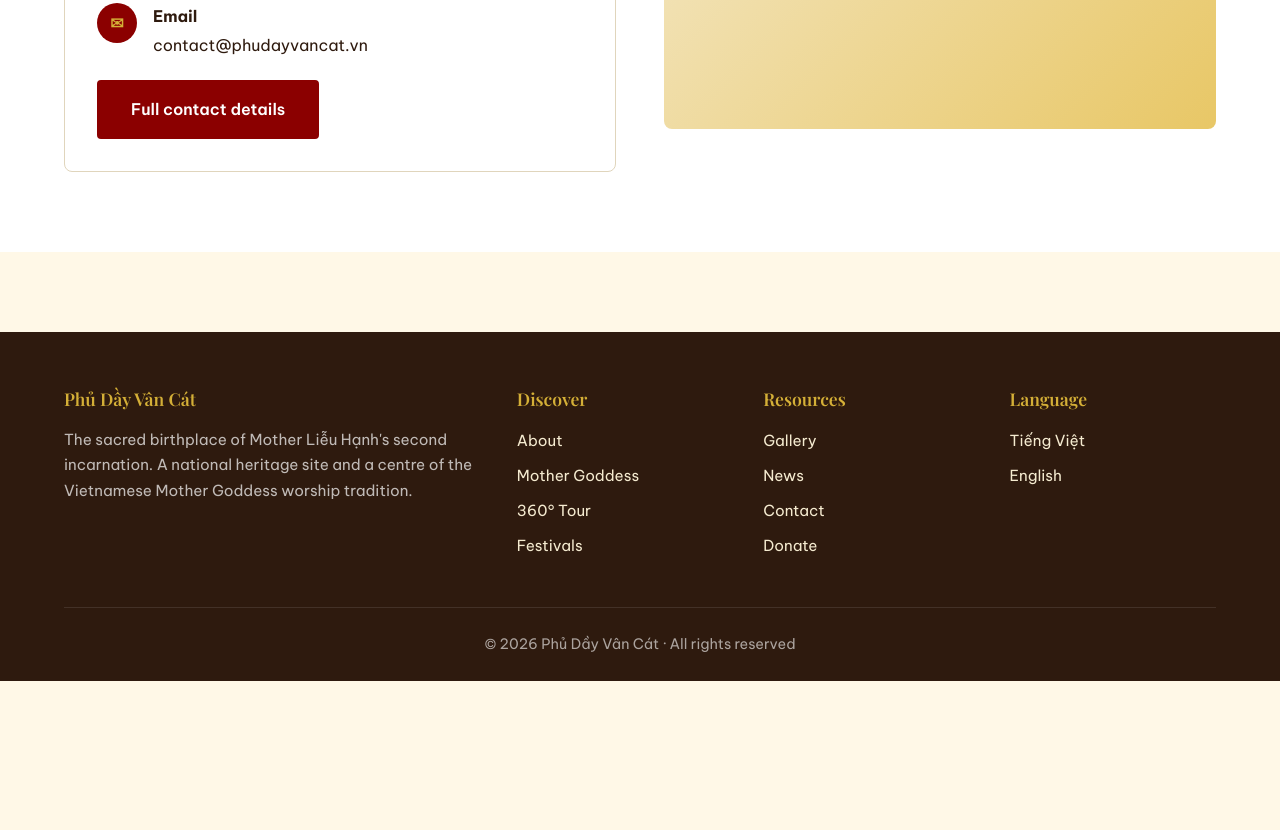
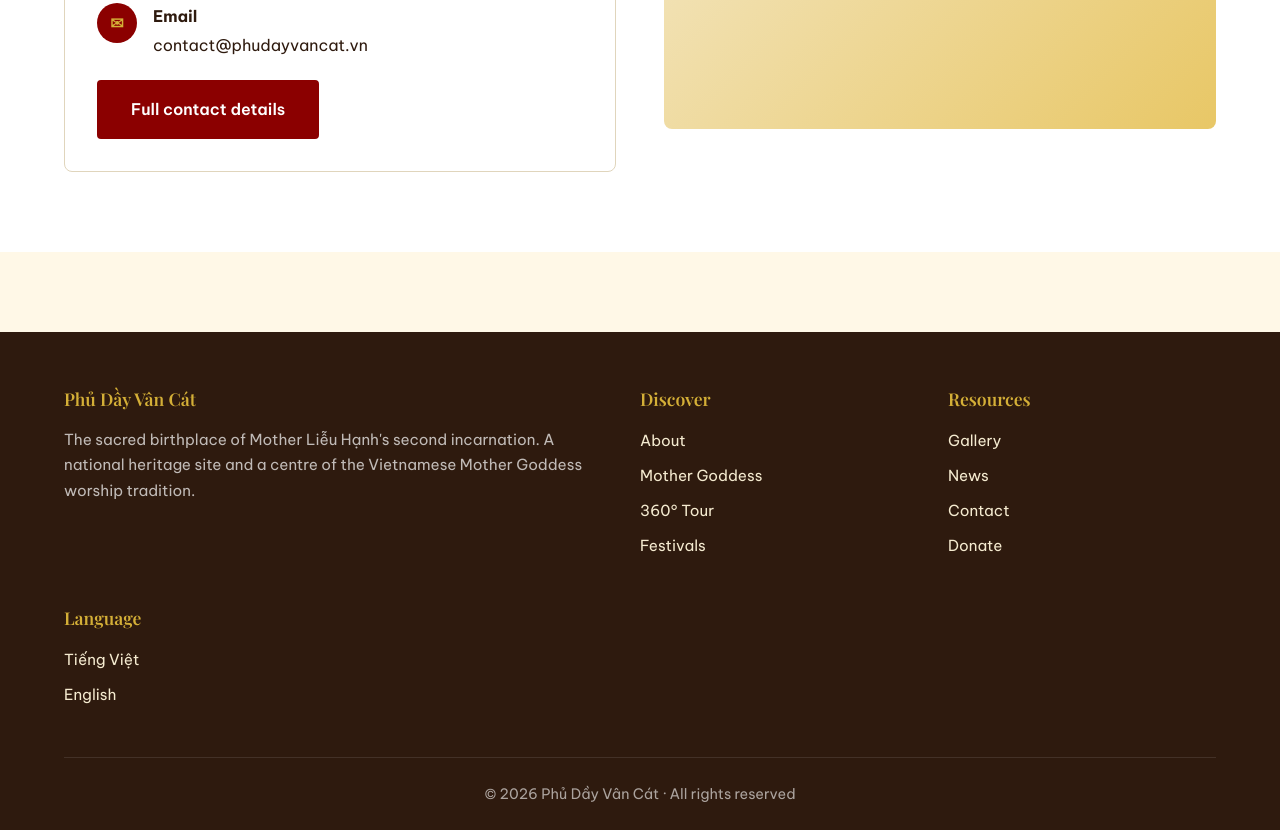
Before and after one commit to quynhvanhoa/phuday-vancat-website, a plain HTML site: page en/index.html in a window 1280 px wide. Shown: the part 3667-4497 px from the top of the page. Before the commit the page ends 4348 px from the top, so only its background shows below. Drawn offline with nearby package versions, Linux system fonts and the light colour scheme; no server answers.

Commit message:
Footer: chia 3 cột (2fr 1fr 1fr) thay vì 4
Sau khi bỏ cột "Ngôn ngữ" thì cột Tài nguyên bị dạt sang phải vì grid
vẫn giữ 4 cột. Cập nhật grid-template-columns và thêm media mobile.

Co-Authored-By: Claude Sonnet 4.6 <noreply@anthropic.com>

```diff
--- a/assets/css/style.css
+++ b/assets/css/style.css
@@ -794,9 +794,12 @@ p { margin-bottom: 1rem; }
 }
 .footer-grid {
     display: grid;
-    grid-template-columns: 2fr 1fr 1fr 1fr;
+    grid-template-columns: 2fr 1fr 1fr;
     gap: 40px;
     margin-bottom: 40px;
+}
+@media (max-width: 720px) {
+    .footer-grid { grid-template-columns: 1fr; gap: 24px; }
 }
 .footer h4 {
     color: var(--color-gold);
```
